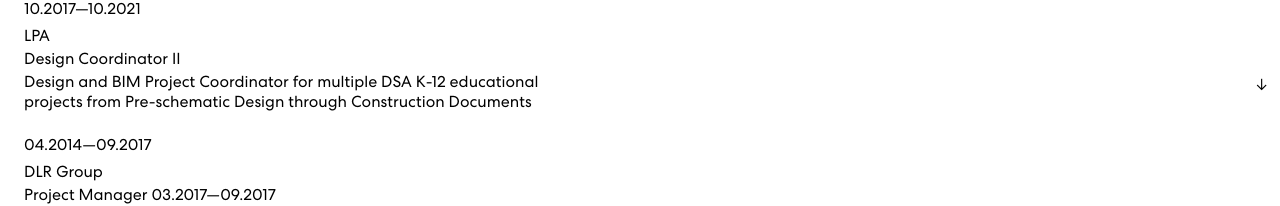
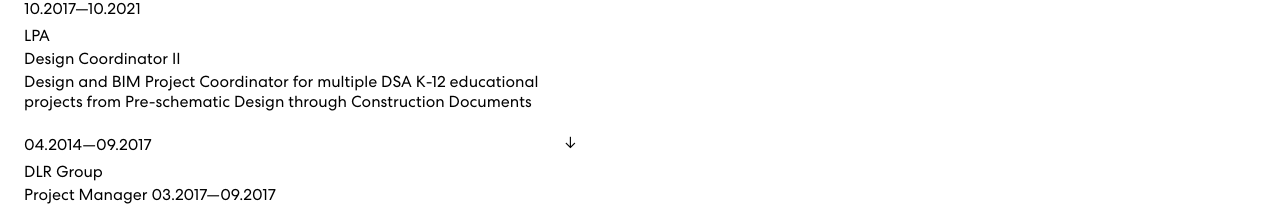
Before and after one commit to alejandroramirez/mawsarchitecture, a Next.js app: page /resume in a window 1280 px wide. Shown: the part 322-528 px from the top of the page. Built offline with nearby package versions, Linux system fonts and the light colour scheme.

Commit message:
arrow nod fixed

```diff
--- a/src/app/resume/page.tsx
+++ b/src/app/resume/page.tsx
@@ -84,7 +84,7 @@
 					</div>
 				</div>
 				<div className="w-3">
-					<div className="fixed top-6/12 right-3">↓</div>
+					<div className="relative top-4/12 right-0">↓</div>
 				</div>
 			</div>
 			<div>
```
